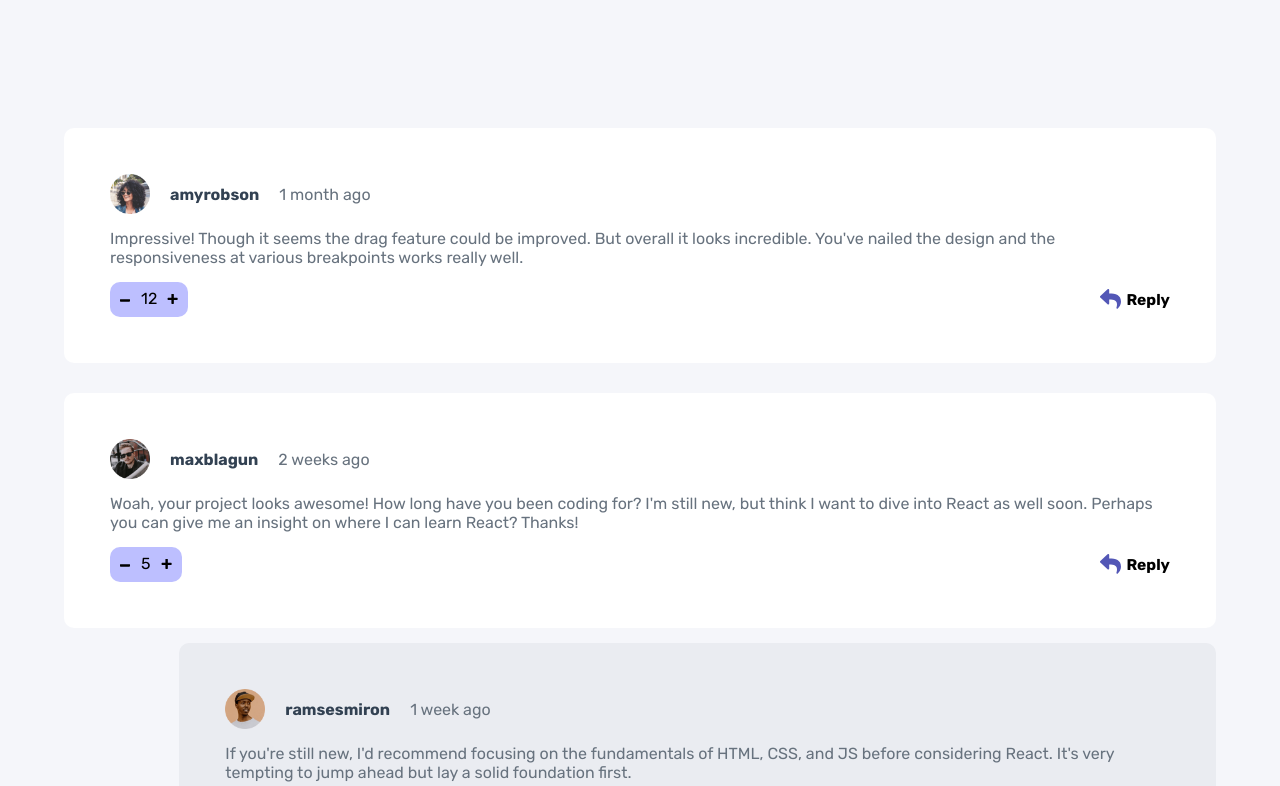
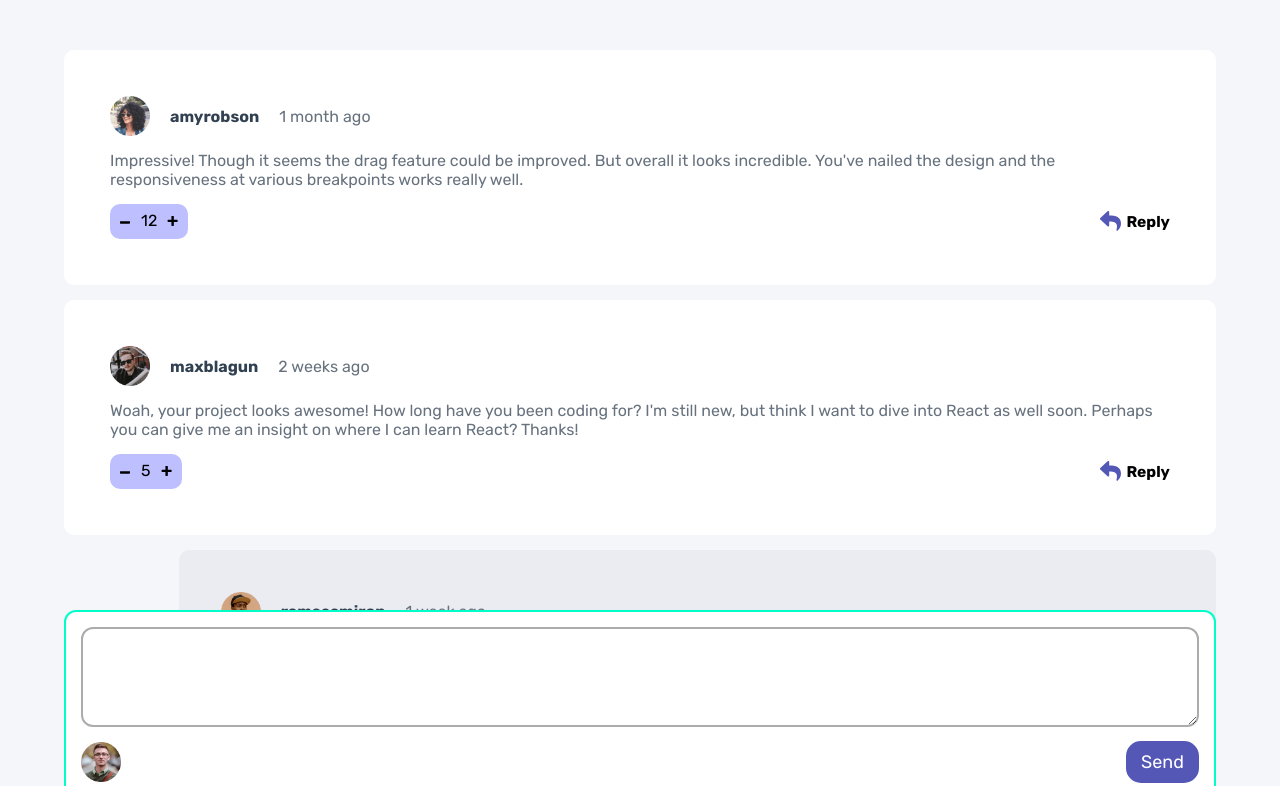
Before and after one commit to ferdous1996h/Interactive-comments-section--UsingReact-, a React (Vite) app: page / in a window 1280 px wide. Shown: the top 786 px of the page. Built offline with nearby package versions, Linux system fonts and the light colour scheme.

Commit message:
add nested reply, nested delete & nested send msg feature

```diff
--- a/src/App.jsx
+++ b/src/App.jsx
@@ -2,36 +2,40 @@ import { useState } from 'react';
 import { EditContext } from './contexts/EditContext';
 import Comments from './components/Comments';
 import info from '../src/data/data.json';
+import SendMsg from './components/SendMsg';
 export default function App() {
   const [data, setData] = useState(info);
   console.log(data);
+  function deleteByID(comments, matchID) {
+    return comments
+      .filter(comment => comment.id !== matchID)
+      .map(comment => {
+        if (comment.replies) {
+          return {
+            ...comment,
+            replies: deleteByID(comment.replies, matchID),
+          };
+        }
+        return comment;
+      });
+  }
   function handleComment(info) {
     const deleteData = info.delete;
     const newData = { ...data };
-    const commentMatch = newData.comments.find(ele => ele.id === deleteData);
-    console.log(commentMatch);
-    const replyMatch = (newData?.comments.find(ele =>
-      ele?.replies.find(ele => ele?.id === deleteData)
-    ));
-    console.log(replyMatch)
-    if (replyMatch) {
-      const mutateReply = replyMatch.replies.filter(
-        ele => ele.id !== deleteData
-      );
-      replyMatch.replies = mutateReply;
-      setData(newData);
-    } else if (commentMatch) {
-      const mutateComment = newData.comments.filter(
-        ele => ele.id !== deleteData
-      );
-      newData.comments = mutateComment;
-      console.log(mutateComment);
-    }
+    newData.comments = deleteByID(newData.comments, deleteData);
+    setData(newData);
   }
+
   return (
-    <EditContext.Provider value={{ handleComment }}>
+    <EditContext.Provider value={{ handleComment, data, setData }}>
       <main className="mainApp">
         <Comments data={data} />
+        <SendMsg
+          user={data.currentUser.username}
+          image={data.currentUser.image.png}
+          data={data}
+          setData={setData}
+        />
       </main>
     </EditContext.Provider>
   );
--- a/src/components/Comments.jsx
+++ b/src/components/Comments.jsx
@@ -3,6 +3,24 @@ import { Fragment } from 'react';
 import SingleComment from './SingleComment';
 
 export default function Comments({ data }) {
+  function deepReply(ele) {
+    if (ele?.replies?.length) {
+      return ele?.replies.map(ele => (
+        <section className="replies" key={ele.id}>
+          <SingleComment
+            img={ele.user.image.png}
+            username={ele.user.username}
+            createdAt={ele.createdAt}
+            content={ele.content}
+            score={ele.score}
+            currentUser={data.currentUser}
+            id={ele.id}
+          />
+          {deepReply(ele)}
+        </section>
+      ));
+    }
+  }
   return (
     <section className="main_Comments">
       {data?.comments &&
@@ -17,22 +35,7 @@ export default function Comments({ data }) {
               currentUser={data.currentUser}
               id={ele.id}
             />
-
-            <section className="replies">
-              {ele?.replies &&
-              ele?.replies.map(ele => (
-                <SingleComment
-                  key={ele.id}
-                  img={ele.user.image.png}
-                  username={ele.user.username}
-                  createdAt={ele.createdAt}
-                  content={ele.content}
-                  score={ele.score}
-                  currentUser={data.currentUser}
-                  id={ele.id}
-                />
-              ))}
-            </section>
+            {deepReply(ele)}
           </Fragment>
         ))}
     </section>
--- /dev/null
+++ b/src/components/ReplyedMSGBox.jsx
@@ -0,0 +1,14 @@
+
+export default function ReplyedMSGBox({ handleReplyMSG, data }) {
+  return (
+    <div className="ReplyedMSGBox">
+      <form action={handleReplyMSG}>
+        <textarea name="commentText" id="commentTextID"></textarea>
+        <div className="sendMSG_Bottom">
+          <img src={data.currentUser.image.png} alt="" />
+          <button type="submit">Reply</button>
+        </div>
+      </form>
+    </div>
+  );
+}
--- /dev/null
+++ b/src/components/SendMsg.jsx
@@ -0,0 +1,33 @@
+export default function SendMsg({ image, user, data, setData }) {
+  function handleSendMSG(formData) {
+    const msgData = formData.get('commentText');
+    const newData = { ...data };
+    const commentDataNEW = {
+      id: JSON.stringify(new Date()),
+      content: msgData,
+      createdAt: new Date().toLocaleDateString(),
+      score: 0,
+      user: {
+        image: newData.currentUser.image,
+        username: user,
+      },
+    };
+    newData.comments.push(commentDataNEW);
+    setData(newData);
+  }
+  return (
+    <section className="sendMSG">
+      <form action={handleSendMSG}>
+        <textarea
+          name="commentText"
+          id="commentTextID"
+          className="sendMSG_TextArea"
+        ></textarea>
+        <div className="sendMSG_Bottom">
+          <img src={image} alt="" />
+          <button type="submit">Send</button>
+        </div>
+      </form>
+    </section>
+  );
+}
--- a/src/components/SingleComment.jsx
+++ b/src/components/SingleComment.jsx
@@ -1,7 +1,11 @@
-
+import { useState } from 'react';
 import LikeCounter from '../features/LikeCounter';
 import ReplyButton from '../utils/ReplyButton';
 import EditCommentBTN from '../utils/EditCommentBTN';
+import ReplyedMSGBox from './ReplyedMSGBox';
+
+import { useContext } from 'react';
+import { EditContext } from '../contexts/EditContext';
 export default function SingleComment({
   img,
   username,
@@ -9,11 +13,61 @@ export default function SingleComment({
   content,
   score,
   currentUser,
-  id
+  id,
 }) {
   const commentOwner = Boolean(username === currentUser?.username);
-  console.log(commentOwner);
+  const [replyBack, setReplyBack] = useState({ state: false, uniqueID: '' });
+  const { data, setData } = useContext(EditContext);
+
+  function mutateReply(comments, targetID, updater) {
+    for (const subComment of comments) {
+      if (subComment.id === targetID) {
+        if (subComment.replies) {
+          console.log('sucsess');
+          subComment.replies.push(updater);
+        }
+        if (!subComment.replies) {
+          console.log('fail');
+          subComment.replies = [];
+          subComment.replies.push(updater);
+        }
+        console.log(subComment.replies);
+        return true;
+      }
+      if (subComment.replies?.length) {
+        const found = mutateReply(subComment.replies, targetID, updater);
+        if (found) return true;
+      }
+    }
+    return false;
+  }
+
+  function handleReplyMSG(formData) {
+    const replyData = formData.get('commentText');
+    console.log(replyData);
+    if (!replyData) return;
+    const replyDOBJ = {
+      id: new Date(),
+      content: replyData.toString().trim(),
+      createdAt: new Date().toLocaleTimeString(),
+      score: 0,
+      replyingTo: username,
+      user: {
+        image: {
+          png: data.currentUser.image.png,
+        },
+        username: data.currentUser.username,
+      },
+    };
+    console.log(replyDOBJ);
+    const newDATA = { ...data };
+    mutateReply(newDATA.comments, replyBack.uniqueID, replyDOBJ);
+    console.log(newDATA);
+    setData(newDATA);
+    replyBack.state = false;
+  }
   return (
+    <section className="single_Comment-Wrapper">
       <div className="single_Comment">
         <header className="comment__Header">
           <img src={img} alt="" />
@@ -23,8 +77,16 @@ export default function SingleComment({
         <article>{content}</article>
         <footer>
           <LikeCounter score={score} />
-        {commentOwner ? <EditCommentBTN id={id}/> : <ReplyButton />}
+          {commentOwner ? (
+            <EditCommentBTN id={id} />
+          ) : (
+            <ReplyButton setReplyBack={setReplyBack} id={id} />
+          )}
         </footer>
       </div>
+      {replyBack.state ? (
+        <ReplyedMSGBox handleReplyMSG={handleReplyMSG} data={data} />
+      ) : null}
+    </section>
   );
 }
--- a/src/data/data.json
+++ b/src/data/data.json
@@ -63,7 +63,8 @@
           }
         }
       ]
-    },{
+    },
+    {
       "id": 946,
       "content": "This is an external test comment",
       "createdAt": "2 days ago",
--- a/src/utils/ReplyButton.jsx
+++ b/src/utils/ReplyButton.jsx
@@ -1,7 +1,11 @@
-
-export default function ReplyButton() {
+export default function ReplyButton({ setReplyBack, id }) {
   return (
-    <button className="commentReply">
+    <button
+      className="commentReply"
+      onClick={() =>
+        setReplyBack(prev => ({ state: !prev.state, uniqueID: id }))
+      }
+    >
       <img src="/public/images/icon-reply.svg" alt="" />
       <h3>Reply</h3>
     </button>
--- a/style.css
+++ b/style.css
@@ -43,9 +43,11 @@ body,
   /* height: 100%; */
   width: 100%;
   padding: 10% 5%;
+  padding-bottom: 190px;
+  padding-top: 50px;
 }
 /* Comments */
-.main_Comments{
+.main_Comments {
   display: flex;
   flex-direction: column;
   gap: 15px;
@@ -82,7 +84,7 @@ body,
   background-color: hsl(238, 100%, 87%);
   border-radius: 10px;
 }
-.reactionCount img{
+.reactionCount img {
   /* Helped me to make image black */
   filter: brightness(0);
 }
@@ -102,30 +104,102 @@ body,
   gap: 5px;
   align-items: center;
 }
-.replies{
+.replies {
   display: flex;
   flex-direction: column;
   gap: 15px;
   align-items: end;
+  /* border: 2px solid red; */
 }
-.replies > .single_Comment{
+.replies > .single_Comment-Wrapper {
   width: 90%;
-  background-color: var(--Grey-100);
+  min-width: 400px;
 }
-.EditCommentBTN{
+.replies >.single_Comment-Wrapper> .single_Comment{
+  background-color:var(--Grey-100)
+}
+.EditCommentBTN {
   display: flex;
   gap: 8px;
   align-items: center;
 }
-.EditCommentBTN img{
+.EditCommentBTN img {
   width: 20px;
   height: 20px;
 }
-.EditCommentBTN p{
+.EditCommentBTN p {
   font-size: large;
   font-weight: 600;
 }
-.EditCommentBTN button{
+.EditCommentBTN button {
   display: flex;
   gap: 1.5px;
 }
+/* SendMsg.jsx */
+.sendMSG {
+  position: fixed;
+  bottom: 0px;
+  /* left: 15px;
+  right: 15px; */
+  background-color: var(--White);
+  border-radius: 12px;
+  /* margin: 15px; */
+  padding: 15px;
+  width: 90%;
+  border: 2px solid rgb(0, 255, 200);
+}
+.sendMSG img {
+  width: 40px;
+  align-self: center;
+}
+.sendMSG_Bottom,
+.ReplyedMSGBox {
+  display: flex;
+  justify-content: space-between;
+}
+.sendMSG_Bottom button {
+  background-color: var(--Purple-600);
+  color: var(--White);
+  font-size: large;
+  padding: 10px 15px;
+  border-radius: 15px;
+}
+.sendMSG_TextArea {
+  width: 100%;
+  height: 100px;
+  border: 2px solid rgb(173, 171, 171);
+  border-radius: 12px;
+  margin-bottom: 10px;
+  padding: 15px;
+}
+/* ReplyedMSGBox */
+.ReplyedMSGBox {
+  background-color: var(--White);
+  padding: 15px;
+  justify-content: space-between;
+  margin-top: 12px;
+  border-radius: 12px;
+}
+.ReplyedMSGBox form{
+  width: 100%;
+
+}
+.ReplyedMSGBox button {
+  background-color: var(--Purple-600);
+  color: var(--White);
+  font-size: small;
+  padding: 10px 15px;
+  border-radius: 15px;
+}
+.ReplyedMSGBox textarea{
+  width: 100%;
+  height: 70px;
+  border: 2px solid rgb(173, 171, 171);
+  border-radius: 12px;
+  margin-bottom: 10px;
+  padding: 15px;
+}
+.ReplyedMSGBox img {
+  align-self: center;
+  width: 30px;
+}
```
Also changed, not shown: src/test.js (added, +103 -0 lines), 1 other file (tests, documents, lock files or other folders). Lines whose indentation alone changed are shown as unchanged.
